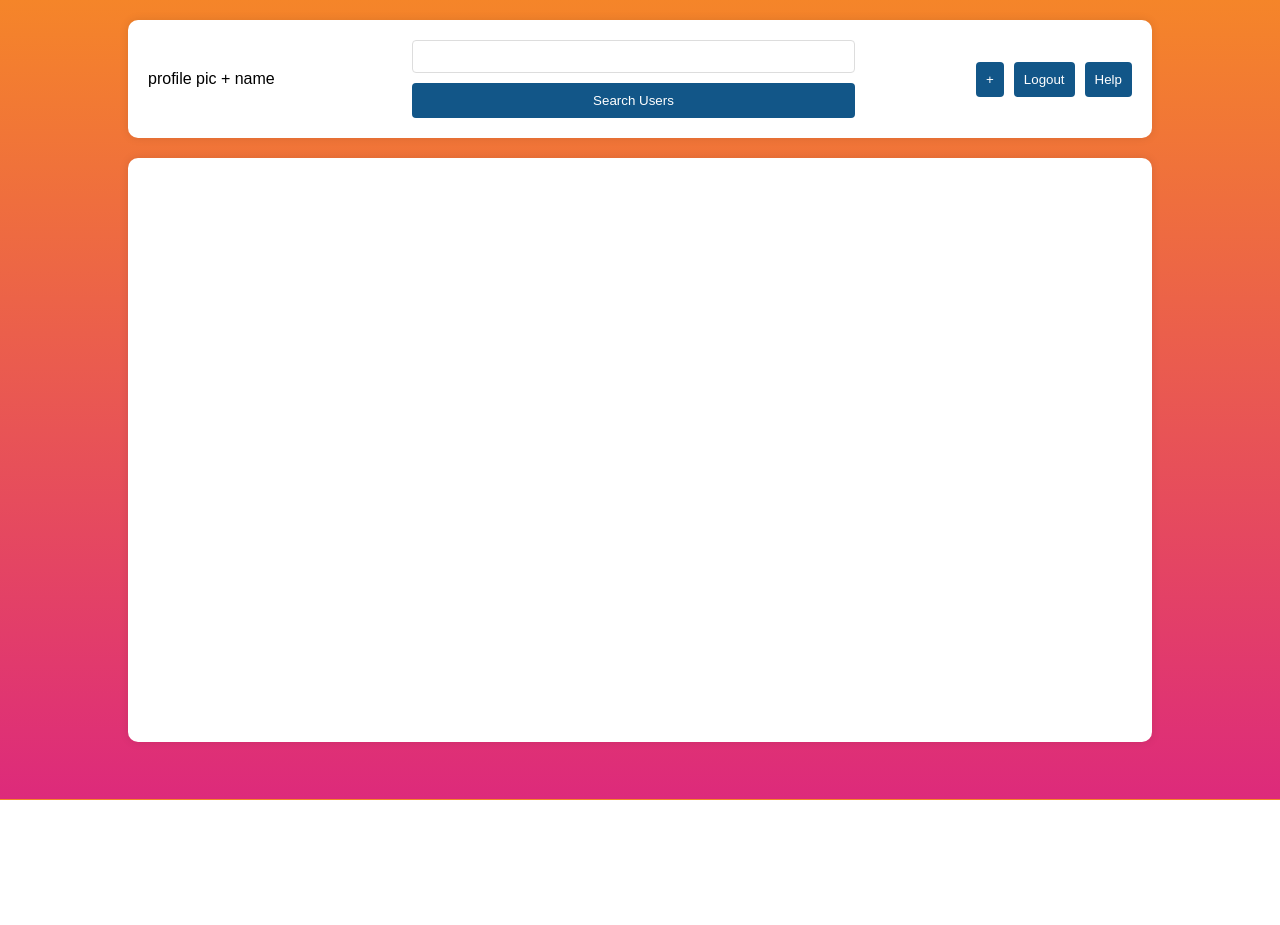
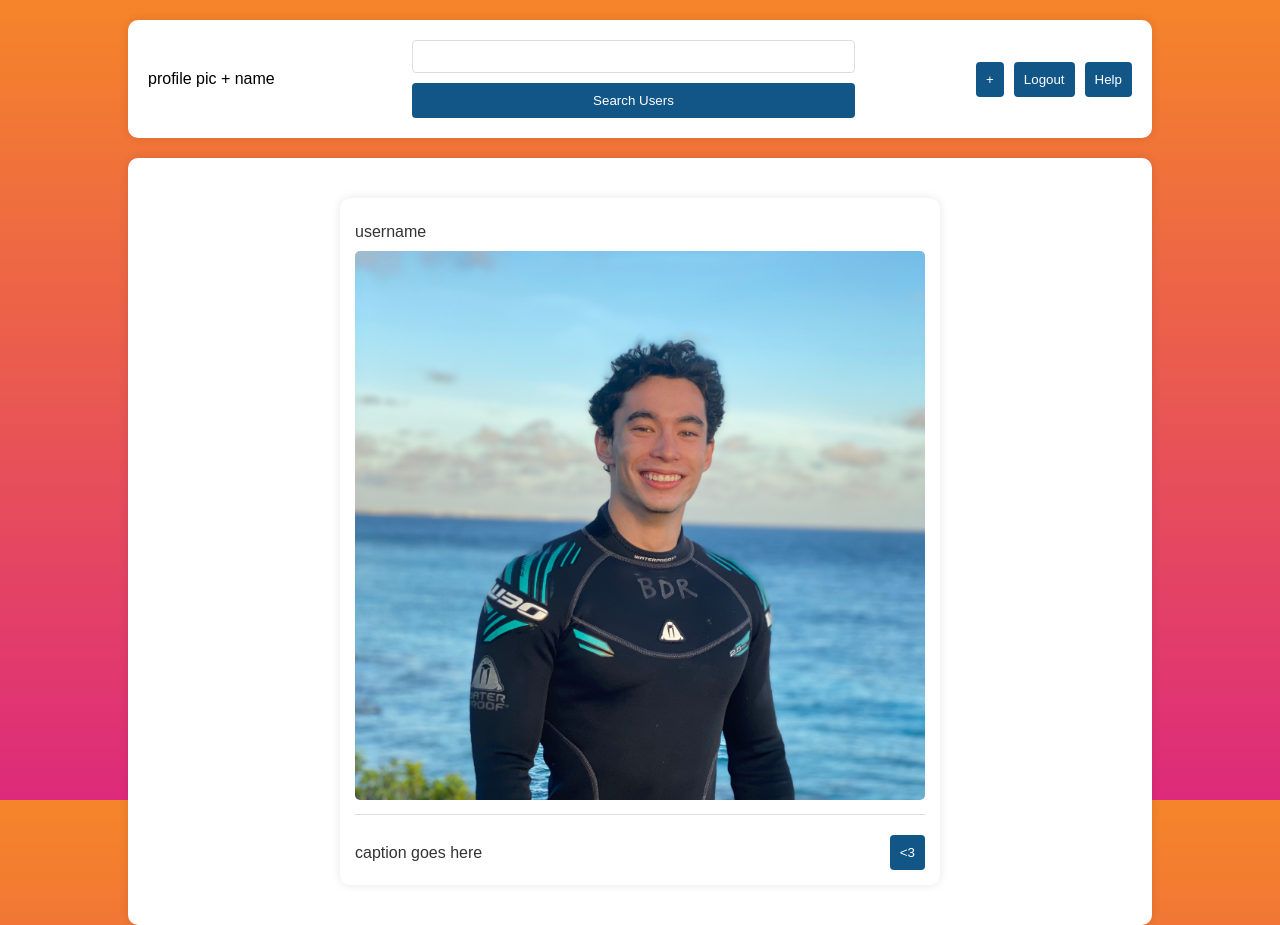
Before and after one commit to haydenroberts130/social, a plain HTML site: page social/public_html/feed.html in a window 1280 px wide. Before the commit the page ends 800 px from the top, so only its background shows below. Drawn offline with Linux system fonts and the light colour scheme.

Commit message:
added a testing photo and a testing post to the html and css

```diff
--- a/social/public_html/css/feed.css
+++ b/social/public_html/css/feed.css
@@ -8,8 +8,11 @@ body {
   font-family: "Arial", sans-serif;
   background: linear-gradient(to bottom, #F58529, #DD2A7B);
   background-size: cover;
+  background-attachment: fixed; /* This will fix your background in place */
   height: 97.4vh;
+  overflow-x: hidden; /* Prevents horizontal scroll if any */
 }
+
 
 #topContainer {
 
@@ -38,7 +41,7 @@ body {
   flex-grow: 2;
 }
 
-#postButton, #logoutButton, #helpButton {
+.styled-button {
   padding: 10px;
   background-color: #125688;
   color: #fff;
@@ -47,9 +50,10 @@ body {
   cursor: pointer;
 }
 
-#postButton:hover, #logoutButton:hover, #helpButton:hover {
+.styled-button:hover {
   background-color: #0d456c;
 }
+
 
 #displayArea {
   position: relative;
@@ -91,3 +95,73 @@ body {
   box-shadow: 0 0 10px rgba(0, 0, 0, 0.1);
   padding: 20px;
 }
+.post {
+  background-color: #fff;
+  border-radius: 10px;
+  box-shadow: 0 0 10px rgba(0, 0, 0, 0.1);
+  margin-bottom: 20px;
+  padding: 15px;
+  max-width: 600px; /* Adjust as needed */
+  margin: 20px auto;
+}
+
+.post img {
+  width: 100%;
+  height: auto;
+  border-radius: 5px;
+}
+
+.post p, .post div {
+  margin-top: 10px;
+  color: #333; /* Dark gray text */
+  font-family: "Arial", sans-serif;
+}
+
+/* If you have like, comment buttons or other interactive elements */
+.post .interactive-buttons {
+  display: flex;
+  justify-content: space-between;
+  padding-top: 10px;
+}
+
+.post .interactive-buttons button {
+  background-color: #125688;
+  color: #fff;
+  border: none;
+  border-radius: 4px;
+  padding: 5px 10px;
+  cursor: pointer;
+}
+
+.post .interactive-buttons button:hover {
+  background-color: #0d456c;
+}
+
+.post {
+  /* Existing styles */
+  display: flex;
+  flex-direction: column;
+}
+
+.post-image {
+  /* Styles for the image container if needed */
+
+}
+
+.post-content {
+  display: flex;
+  justify-content: space-between;
+  align-items: center;
+}
+
+hr {
+  border: 0;
+  height: 1px;
+  background-color: #ddd; /* Or any color that fits your design */
+  margin: 10px 0;
+}
+
+#likeButton {
+  /* Existing styles */
+  margin-left: auto; /* Pushes the button to the right */
+}
--- a/social/public_html/feed.html
+++ b/social/public_html/feed.html
@@ -16,12 +16,24 @@
                 <input id="sAccounts" type="text" name="sAccounts">
                 <input type="submit" value="Search Users" name="searAccounts">
             </div>
-        <input type="submit" value="+" id="postButton">
-        <input type="submit" value="Logout" id="logoutButton">
-        <input type="submit" value="Help" id="helpButton">
+            <input type="submit" value="+" id="postButton" class="styled-button">
+            <input type="submit" value="Logout" id="logoutButton" class="styled-button">
+            <input type="submit" value="Help" id="helpButton" class="styled-button">
         </div>
         <div id="displayArea">
             <!-- Content goes here -->
+            <div class="post">
+                <div>username</div>
+                <div class="post-image">
+                    <img src="./img/testing.jpeg" alt="TESTING PICTURE">
+                </div>
+                <hr> <!-- This creates a visible line between the image and the caption -->
+                <div class="post-content">
+                    <span>caption goes here</span>
+                    <input type="submit" value="<3" id="likeButton" class="styled-button">
+                </div>
+            </div>
+
         </div>
     </body>
     </html>
```
Also changed, not shown: social/public_html/img/testing.jpeg (added), 2 other files. Lines whose indentation alone changed are shown as unchanged.
